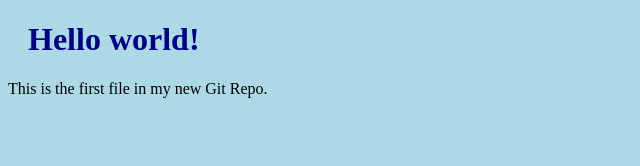
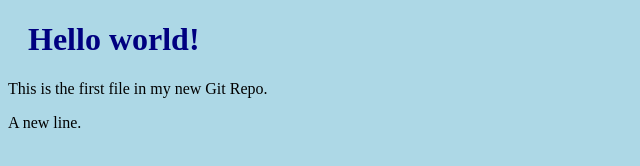
Before and after one commit to JGreene007/hello-world, a plain HTML site: page index.html in a window 1280 px wide. Shown: the full height of the page, 0-640 px from the left. Drawn offline with Linux system fonts and the light colour scheme.

Commit message:
Updated index.html with new line

```diff
--- a/index.html
+++ b/index.html
@@ -8,6 +8,6 @@
 
 <h1>Hello world!</h1>
 <p>This is the first file in my new Git Repo.</p>
-
+<P>A new line. </P>
 </body>
 </html>
```
